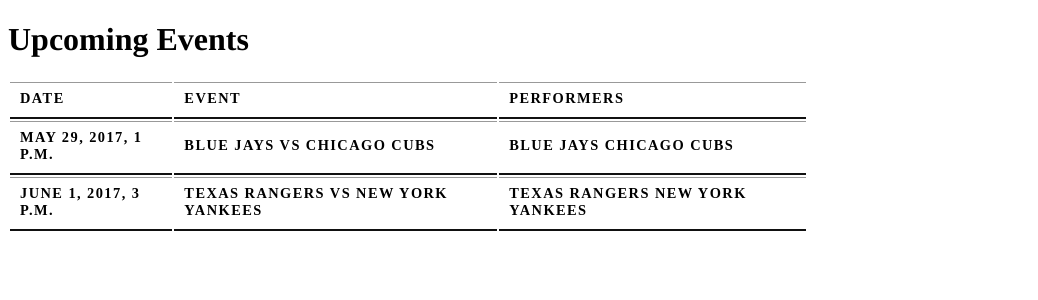
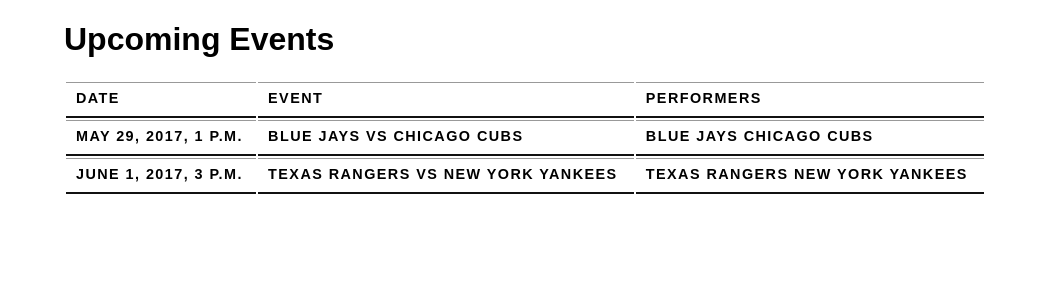
Before and after one commit to saraleung/eventsapp, a Django app: page / in a window 1280 px wide. Shown: the top 300 px of the page, without its empty margins (0-1038 px from the left). Run offline with Django 3.2, Linux system fonts and the light colour scheme; data comes from the database, SQL or seed files in the repository; lists and menus that the app fills with data are empty.

Commit message:
updated css

```diff
--- a/firstevent/static/firstevent/style.css
+++ b/firstevent/static/firstevent/style.css
@@ -1,9 +1,13 @@
 h1 {
-	font-family: Georigia, Times, serif;
+	font-family: Arial;
+}
+body {
+	width: 90%;
+	margin: 0 auto;
 }
 
 table {
-	width: 800px;
+	width: 80%;
 }
 
 th, td {
@@ -11,6 +15,7 @@
 }
 
 th {
+	font-family: Arial;
 	text-transform: uppercase;
 	letter-spacing: 0.1em;
 	font-size: 90%;
```
